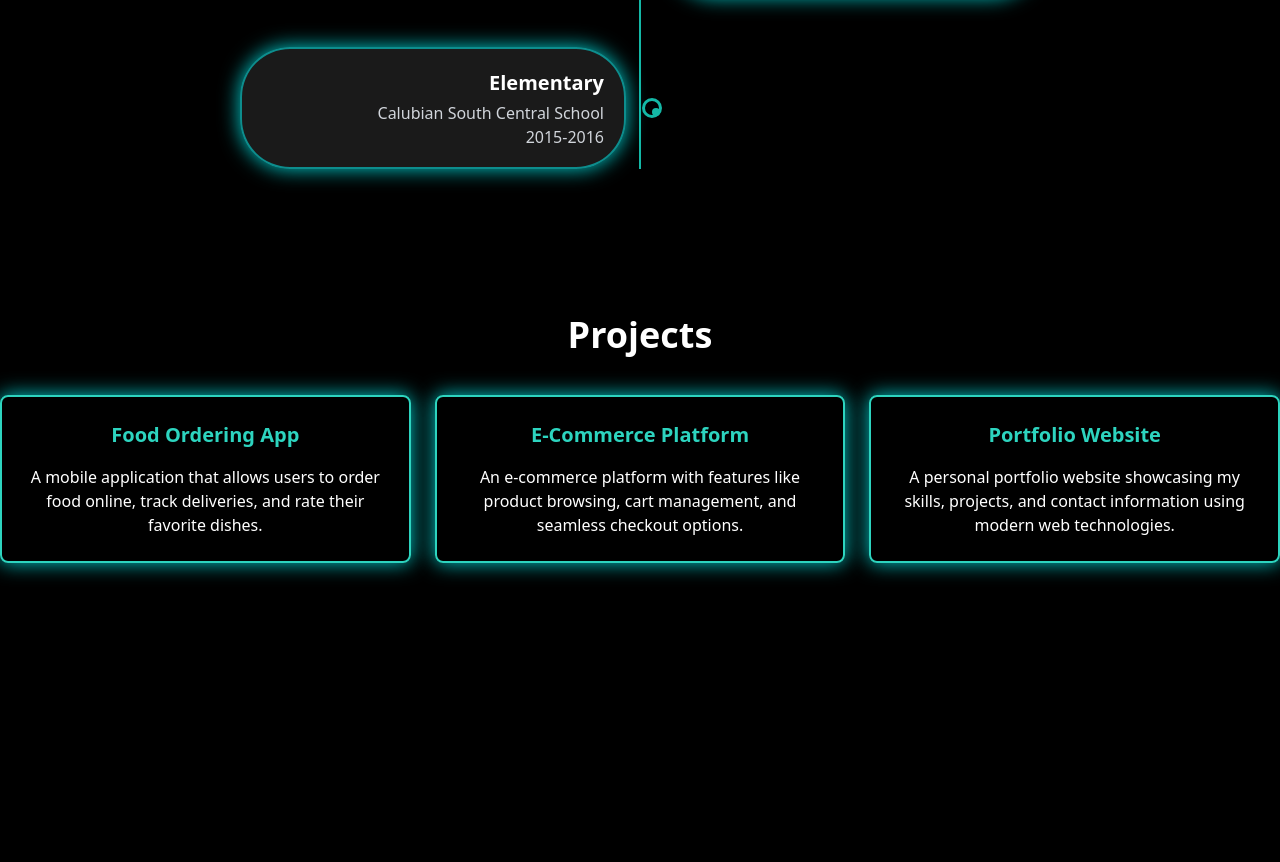
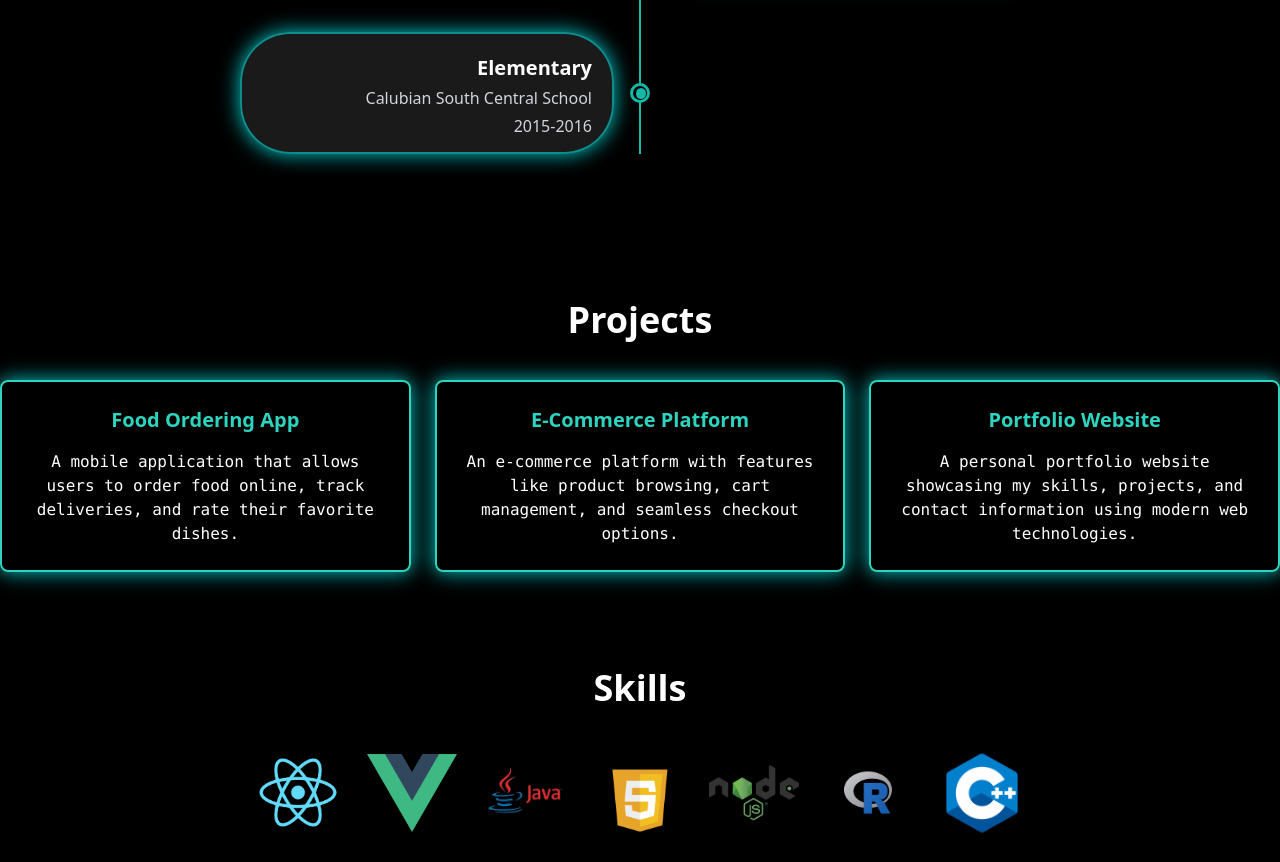
Before and after one commit to BigDrems/Portfolio-Project, a website: page src/index.html in a window 1280 px wide. Shown: the part 1171-2033 px from the top of the page. Before the commit the page ends 1758 px from the top, so only its background shows below. Drawn offline with Linux system fonts and the light colour scheme; a small style sheet from the web is missing.

Commit message:
add project and skills section

```diff
--- a/src/index.html
+++ b/src/index.html
@@ -6,6 +6,12 @@
     <title>Jack Jonel Fiel - Personal Website</title>
     <link rel="stylesheet" href="../dist/output.css" />
     <link rel="stylesheet" href="./styles.css" />
+    <link
+      rel="stylesheet"
+      href="https://cdnjs.cloudflare.com/ajax/libs/font-awesome/5.15.4/css/all.min.css"
+      integrity="sha384-jLKHWM+oq6xh8FZ6Ot5HiDkFxF5qYkJpOA94K1rgBhuj5XjoUmtY9aFlsz4nKJih"
+      crossorigin="anonymous"
+    />
   </head>
   <body class="bg-black text-white">
     <!-- Navigation -->
@@ -18,7 +24,7 @@
 
     <!-- Hero Section -->
     <header
-      class="flex flex-col md:flex-row items-center justify-between max-w-7xl mx-auto p-6 mt-3"
+      class="flex flex-col md:flex-row items-center justify-between max-w-7xl mx-auto p-6 mt-3 bg-gray-900 text-white"
     >
       <div class="text-left md:w-1/2 mt-12">
         <h1 class="text-4xl md:text-5xl font-bold mb-4 font-roboto">
@@ -35,16 +41,35 @@
           problems and continuously learning to improve my skills in web
           development.
         </samp>
-        <div
-          class="flex flex-col md:flex-row space-y-4 md:space-y-0 md:space-x-4 mt-8"
-        ></div>
       </div>
-      <div class="mb-2 md:mt-0 md:w-1/2 flex justify-center">
+      <div class="md:w-1/2 flex justify-center md:justify-end mt-10 md:mt-0">
         <img
           src="./images/me.jpg"
           alt="Profile"
-          class="glow-circle w-1/2 h-auto md:w-3/5"
+          class="rounded-full w-1/2 h-auto md:w-3/5 shadow-lg"
+          style="
+            box-shadow: 0 0 20px rgba(0, 255, 255, 0.8); /* Glow effect */
+            border: 2px solid rgba(0, 255, 255, 0.5); /* Teal border with glow */
+            background-color: rgba(
+              255,
+              255,
+              255,
+              0.1
+            ); /* Slight transparency */
+            backdrop-filter: blur(10px);
+          "
         />
+      </div>
+      <div class="absolute right-10 top-20 space-y-4">
+        <a href="#" class="block text-gray-300 hover:text-yellow-400">
+          <i class="fab fa-twitter"></i>
+        </a>
+        <a href="#" class="block text-gray-300 hover:text-yellow-400">
+          <i class="fab fa-linkedin"></i>
+        </a>
+        <a href="#" class="block text-gray-300 hover:text-yellow-400">
+          <i class="fab fa-whatsapp"></i>
+        </a>
       </div>
     </header>
 
@@ -113,14 +138,12 @@
             </p>
           </div>
         </div>
-
-        <!-- Timeline Item 3 (Left) -->
         <div
           class="timeline-item flex flex-row md:flex-row items-center justify-between gap-4"
         >
           <!-- Timeline Left Content -->
           <div
-            class="timeline-content-left glow-container p-4 md:p-6 text-left flex-1"
+            class="timeline-content-left glow-container flex-1 p-4 md:p-6 text-left"
           >
             <h3 class="text-xl font-bold sm:text-lg md:text-base lg:text-xl">
               Elementary
@@ -131,7 +154,7 @@
               Calubian South Central School
             </p>
             <p
-              class="text-gray-300 text-xs sm:text-[10px] md:text-sm lg:text-base pb-2"
+              class="text-gray-300 text-xs sm:text-[10px] md:text-sm lg:text-base py-1"
             >
               2015-2016
             </p>
@@ -140,8 +163,8 @@
           <!-- Timeline Circle -->
           <div class="timeline-circle bg-teal-400 w-4 h-4 rounded-full"></div>
 
-          <!-- Timeline Right Content -->
-          <div class="timeline-content-right flex-1"></div>
+          <!-- Timeline Right Content (Empty for spacing purposes) -->
+          <div class="timeline-content-right flex-1 p-4 md:p-6"></div>
         </div>
       </div>
     </main>
@@ -158,7 +181,7 @@
           <h3 class="text-xl font-semibold mb-4 text-teal-400">
             Food Ordering App
           </h3>
-          <p>
+          <p class="font-mono">
             A mobile application that allows users to order food online, track
             deliveries, and rate their favorite dishes.
           </p>
@@ -172,7 +195,7 @@
           <h3 class="text-xl font-semibold mb-4 text-teal-400">
             E-Commerce Platform
           </h3>
-          <p>
+          <p class="font-mono">
             An e-commerce platform with features like product browsing, cart
             management, and seamless checkout options.
           </p>
@@ -186,12 +209,83 @@
           <h3 class="text-xl font-semibold mb-4 text-teal-400">
             Portfolio Website
           </h3>
-          <p>
+          <p class="font-mono">
             A personal portfolio website showcasing my skills, projects, and
             contact information using modern web technologies.
           </p>
         </div>
       </div>
     </section>
+    <section class="p-6 mt-12 max-w-7xl mx-auto text-center">
+      <h2 class="text-4xl font-bold mb-10">Skills</h2>
+      <div class="flex flex-wrap justify-center gap-6 mt-10">
+          <!-- Skill 1: React Native -->
+          <div class="flex flex-row items-center justify-between">
+            <!-- First Circle Container -->
+
+              <img
+                src="./images/react.png"
+                alt="React Logo"
+                width="90px"
+              />
+            </div>
+              <div class="flex flex-row items-center justify-between">
+            <!-- First Circle Container -->
+
+              <img
+                src="./images/vue.png"
+                alt="Vuew Logo"
+                width="90px"
+              />
+            </div>
+            <div class="flex flex-row items-center justify-between">
+              <!-- First Circle Container -->
+
+                <img
+                  src="./images/java.png"
+                  alt="Vuew Logo"
+                  width="90px"
+                />
+              </div>
+              <div class="flex flex-row items-center justify-between">
+                <!-- First Circle Container -->
+
+                  <img
+                    src="./images/js.png"
+                    alt="Vuew Logo"
+                    width="90px"
+                  />
+                </div>
+                <div class="flex flex-row items-center justify-between">
+                  <!-- First Circle Container -->
+
+                    <img
+                      src="./images/node.png"
+                      alt="Vuew Logo"
+                      width="90px"
+                    />
+                  </div>
+                  <div class="flex flex-row items-center justify-between">
+                    <!-- First Circle Container -->
+
+                      <img
+                        src="./images/r.png"
+                        alt="Vuew Logo"
+                        width="90px"
+                      />
+                    </div>
+                    <div class="flex flex-row items-center justify-between">
+                      <!-- First Circle Container -->
+
+                        <img
+                          src="./images/c++.png"
+                          alt="Vuew Logo"
+                          width="90px"
+                        />
+                      </div>
+          </div>
+        </div>
+      </div>
+    </section>
   </body>
 </html>
--- a/src/styles.css
+++ b/src/styles.css
@@ -60,7 +60,6 @@
   text-align: left;
   padding-left: 20px; /* Space from the vertical line */
 }
-
 .timeline-circle {
   width: 20px;
   height: 20px;
@@ -74,16 +73,20 @@
 .timeline-circle::after {
   content: "";
   position: absolute;
-  top: 50%;
-  left: 50%;
-  width: 8px;
-  height: 8px;
+  top: 20%;
+  left: 20%;
+  width: 10px;
+  height: 11px;
   background-color: #14b8a6;
   border-radius: 50%;
-  transform: translate(-50%, -50%);
+  position: absolute;
+  top-0;
+  transform: translate(-50%, -0%); /* Correctly centers the inner circle */
   animation: ping 1s infinite;
 }
-
+img{
+  background: none;
+}
 @keyframes ping {
   0% {
     transform: scale(1);
```
Also changed, not shown: dist/output.css, src/images/c++.png (added), src/images/java.png (added), src/images/js.png (added), src/images/node.png (added), src/images/r.png (added), src/images/react.png (added), src/images/vue.png (added).
